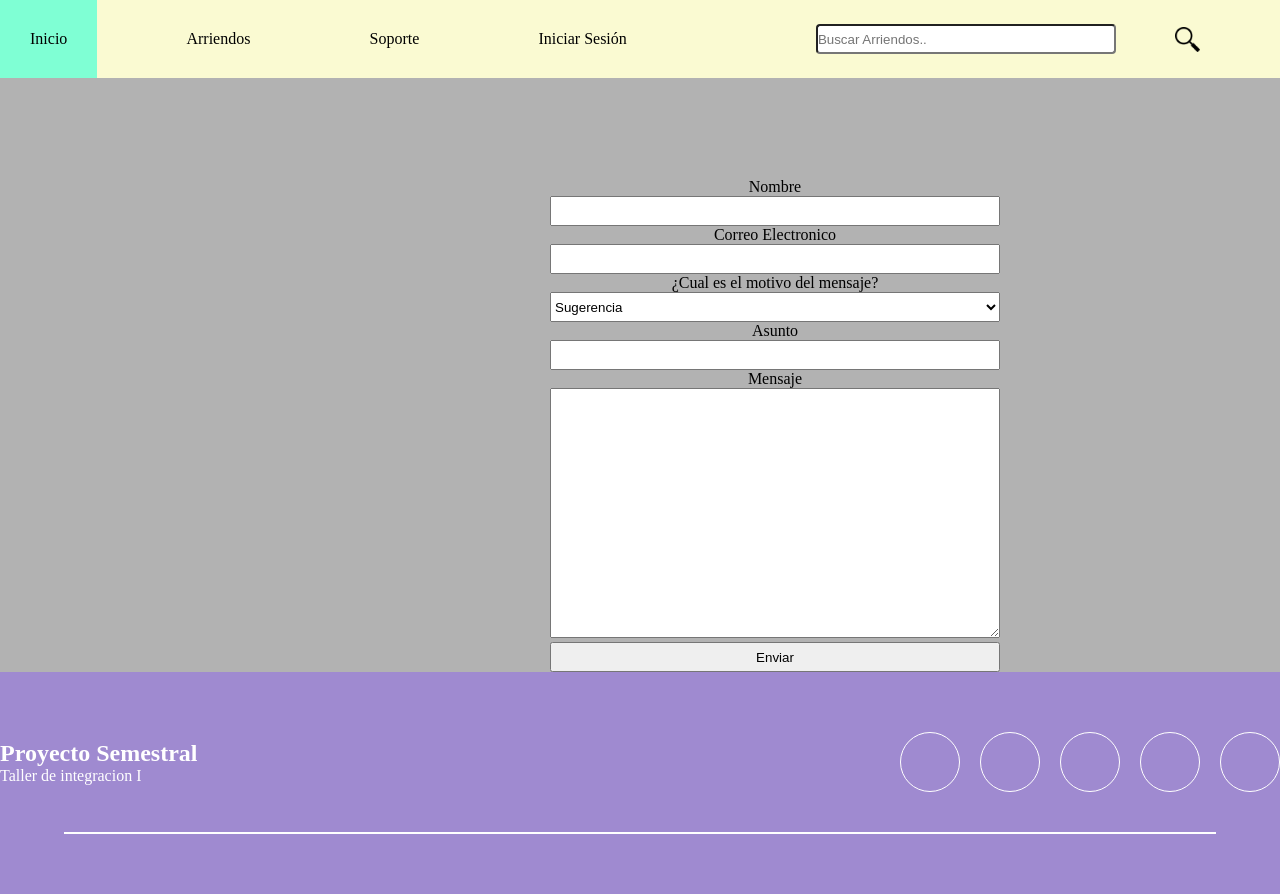
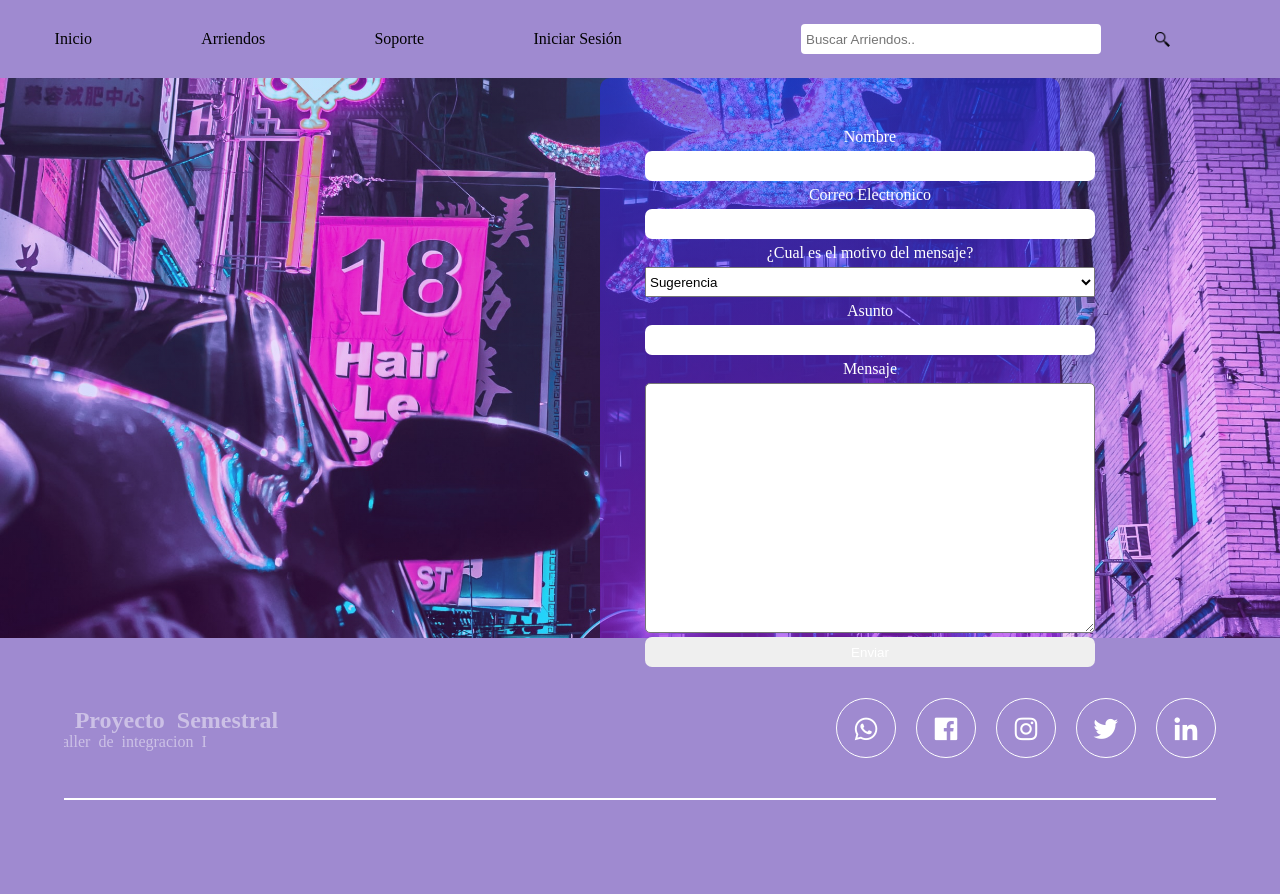
Before and after one commit to crismedel/Taller_integracion_I, a PHP site: page /Soporte.php in a window 1280 px wide. After the commit the page ends 800 px from the top, so only its background shows below. Run offline with PHP 8.4, Linux system fonts and the light colour scheme; data that the repository does not hold is empty.

Commit message:
Auto stash before merge of "main" and "origin/main"

```diff
--- a/Index.php
+++ b/Index.php
@@ -114,8 +114,11 @@ if(!isset($_SESSION["inicio"]) || $_SESSION["inicio"] !== true){
         </div>
         </section>
        </section>
+       <section  id="contacto" class="form-contact">
 
+       <a  style="color:transparent"href="Soporte.php"><input id="soporte" type="submit" value="¡SOPORTE!" ></a>
 
+       </section>
     </main>
 
     <footer id="contacto">
--- a/Soporte.php
+++ b/Soporte.php
@@ -25,6 +25,7 @@ if(!isset($_SESSION["inicio"]) || $_SESSION["inicio"] !== true){
     <meta http-equiv="X-UA-Compatible" content="IE=edge">
     <meta name="viewport" content="width=device-width, initial-scale=1.0">
     <link rel="stylesheet" href="css/Soporte-estilos.css">
+    <link href='https://unpkg.com/boxicons@2.1.4/css/boxicons.min.css' rel='stylesheet'>
     <title>Soporte</title>
 </head>
 <body>
@@ -73,15 +74,16 @@ if(!isset($_SESSION["inicio"]) || $_SESSION["inicio"] !== true){
     <footer id="contacto">
         <div class="contenedor footer-content">
             <div class="contact-us">
-                <h2 class="Marca">Proyecto Semestral</h2>
-             <p> Taller de integracion I</p>
+                <i class='bx bx-fade-right' > <h2 class="Marca">Proyecto Semestral</h2> </i>
+               <br>
+                <i class='bx bx-fade-left' ><p>  Taller de integracion I</p></i>
             </div>
             <div class="social-media">
                 <a href="./" class="social-media-icon">
                     <i class='bx bxl-whatsapp'></i>
                 </a>
                 <a href="./" class="social-media-icon">
-                    <i class='bx bxl-facebook'></i>
+                    <i class='bx bxl-facebook-square'></i>
                 </a>
                 <a href="./" class="social-media-icon">
                     <i class='bx bxl-instagram'></i>
--- a/css/Soporte-estilos.css
+++ b/css/Soporte-estilos.css
@@ -1,3 +1,4 @@
+
 *{
     margin: 0;
     padding: 0;
@@ -6,17 +7,18 @@
 
 /* Elementos del header (menu de navegacion)*/
 header {
-    background-color: gray;
+    background-color:#9f8ad0;
     position: relative;
 }
-.menu{
+.menu {
+    color: white;
     display: flex;
     flex-direction: row;
-    justify-content: space-between;
     align-items: center;
-    background-color: lightgoldenrodyellow;
+    background-color: #9f8ad0;
     width: 100%;
-    padding-right: 30px ;
+    padding-right: 30px;
+    justify-content: space-around;
 }
 .menu a {
     padding: 30px;
@@ -26,7 +28,8 @@ header {
 }
 
 a:hover {
-    background-color: aquamarine;
+    background-color: rgba(255, 255, 255, 0.559);
+    border-radius: 50%;
 }
 
 #barra-buscador {
@@ -34,6 +37,7 @@ a:hover {
     height: 30px;
     width: 300px;
     border-radius: 4px;
+    cursor:pointer;
 }
 
 #boton-buscador {
@@ -44,28 +48,49 @@ a:hover {
 
 /* div main y div form*/
 main {
-    background: rgba(0, 0, 0, .3);
+    height: 70vh;/*del 100% de la pantalla */
+    background-image: linear-gradient(to top, rgba(178, 36, 239, 0.2) 0%, rgba(117, 122, 255, 0.2) 100%), url(../img/dormitorio.jpg);
+    background-repeat: no-repeat;
+    background-size: cover;
+    background-attachment: fixed;
+    background-position: center;
 }
 .main-div-soporte{
-    display: flex;
-    flex-direction: column;
-    justify-content: start;
-    align-items: flex-start;
-    position: relative;
-    top: 100px;/*espacio entre header y footer */
-    padding-bottom: 100px;
-    margin-left: 550px;
+    margin-left: 600px;
+    display: block;
+    color:#ffffff;
+    width: 460px;
+    height: auto;
+    border-radius: 10px;
+    padding: 40px 40px 40px 40px;
+    background:linear-gradient(to top, rgba(172, 30, 233, 0.5) 0%, rgba(36, 43, 253, 0.5) 100%);
 
 }
 
-.flex-divrow-soporte,input, label { /*elementos en fila dentro del formulario (labels incluidas)*/
+.flex-divrow-soporte, input, label {
+    color: white;
     display: flex;
-    flex-direction: row;
-    justify-content: center;
-    align-items: center;
+    flex-direction: row-reverse;
+    justify-content: space-around;
+    border-radius: 7px;
+    cursor: pointer;
+    padding: 5px;
+    border: none;
+
+
+}
+.contenedor{
+    width: 90%;
+    max-width: 1200px;
+    overflow: hidden;
+    margin:auto;
+    padding: 60px 0;/*espaciado de los elementos*/
 }
 
-
+#boton{
+    padding:2px;
+    color:black;
+}
 
 /*formulario en si*/
 
@@ -76,8 +101,10 @@ input, select, textarea { /*formato general de los inputs*/
     height: 30px;
 }
 
+
 #mensaje { /*textarea pero aparte */
     height: 250px;
+    border-radius: 5px;
 }
 
 
@@ -101,7 +128,7 @@ input, select, textarea { /*formato general de los inputs*/
     flex-direction: column;
     justify-content: flex-end;
     align-items: flex-end;
-    background-color: red;
+    background-color: rgb(197, 21, 21);
     border-radius: 5px;
     max-height: 180px;
 }
@@ -130,30 +157,10 @@ input, select, textarea { /*formato general de los inputs*/
 }
 
 
-
-
-
-
-
-
-
-
-
-
-
-
-
-
-
-
-
-
-
 /* estilos de footer solucionarlo*/
 footer{
     background:#9f8ad0;
     padding-bottom: 0.1px;
-    position: relative;
 }
 .footer-content{
     display:flex;
```
Also changed, not shown: Arriendos/Arriendos.php (+6 -4 lines), Arriendos/favoritos.php (+6 -4 lines), css/Arriendos-estilos.css (+35 -7 lines), css/estilo_FPublicacion.css (indentation only), css/estilo_login.css (indentation only).
